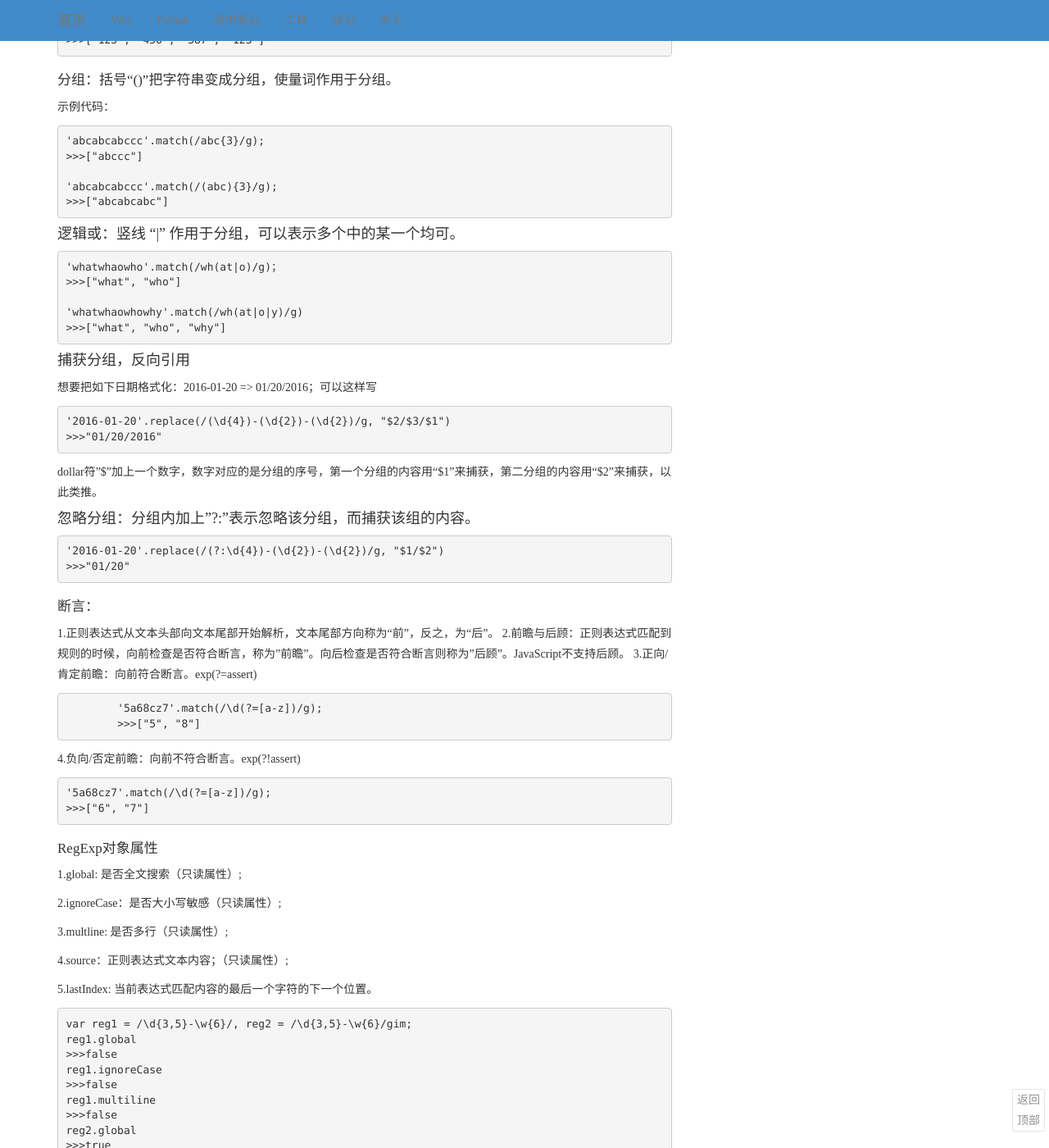
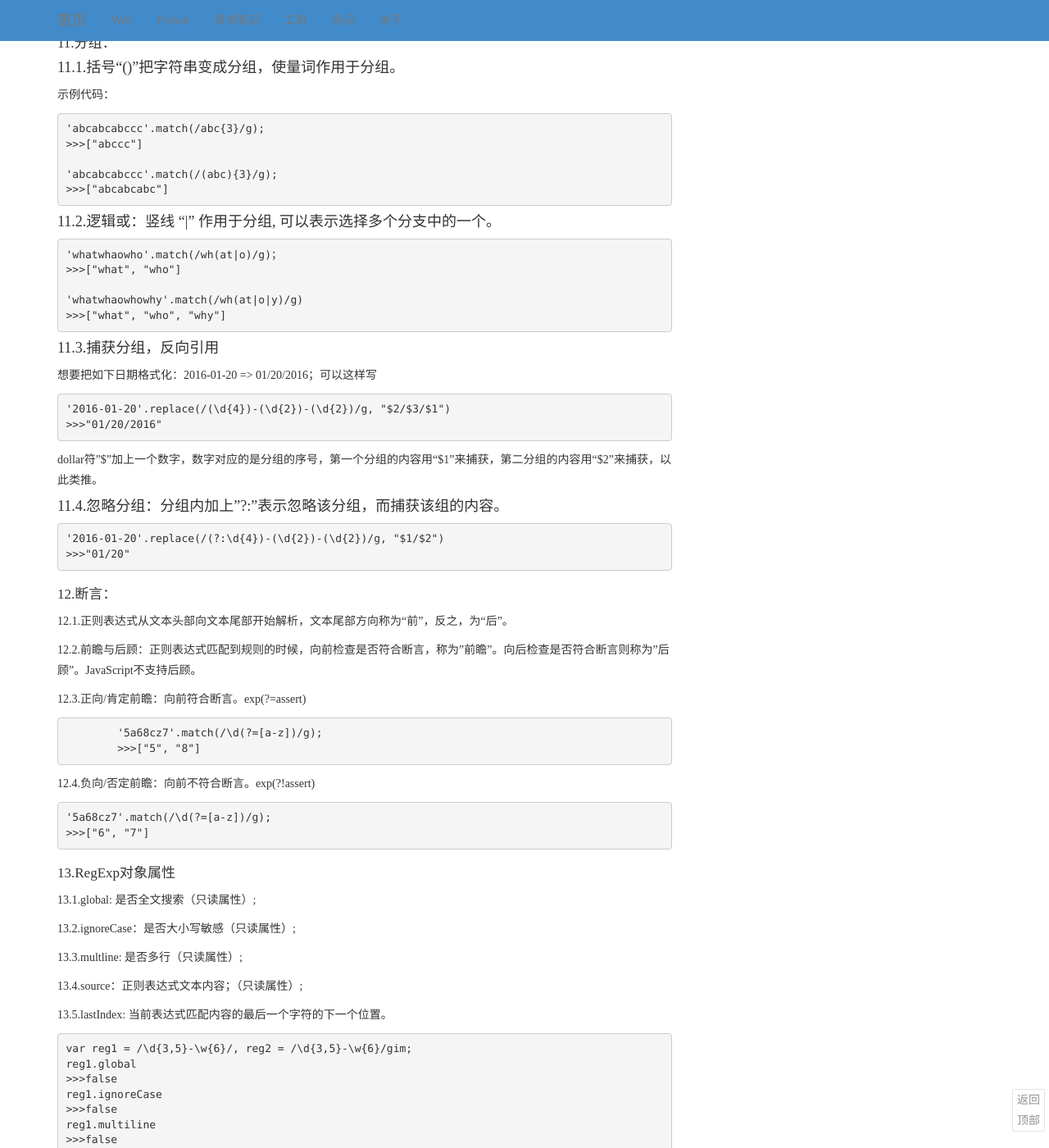
Before and after one commit to frankwang0909/blog_v1.0, a Jekyll site: the page built from _posts/2016-11-05-RegExp.md, in a window 1280 px wide and 1400 px high, scrolled down 3195 px. Shown: the whole window at 82% size. Built offline with Jekyll 4.4.1, drawn with Linux system fonts in a browser that asks for light colours; nearby versions of some CDN libraries; some of the changed text lies outside the part shown.

Commit message:
修改文章排版格式

```diff
--- a/_posts/2016-11-05-RegExp.md
+++ b/_posts/2016-11-05-RegExp.md
@@ -6,21 +6,19 @@ tags: JavaScript, RegExp
 ---
 
 
-### 什么是正则表达式Regular Expression？
+### 1.什么是正则表达式Regular Expression？
 正则表达式是一个字符串，定义了某个规则，按照这种规则来描述、匹配一系列符合条件的字符串。
 
-### 通配符
+### 2.通配符
 当前目录下查找文件(linux 命令行)
 
 	find ./ -name *.txt
 
-### 在线图形工具(https://regexper.com/)：可以在github上下载到本地，跑在本地，运行速度更快
-匹配邮箱：
-
-	^([a-zA-Z0-9_-])+@([a-zA-Z0-9_-])+((\.[a-zA-Z0-9_-]{2, 3}){1, 2})$
+### 3.在线图形工具(https://regexper.com/)：
+可以在github上下载到本地，跑在本地，运行速度更快
 
 
-### IDE中可以支持正则表达式：
+### 4.IDE中可以支持正则表达式：
 sublime快捷键Ctrl+F查找字符串，Ctrl+H 替换字符串，在底部唤出的面板左上角有开启正则表达式（快捷键Alt+R）
 
 	http://www.wangxingfeng.com
@@ -78,8 +76,8 @@ sublime快捷键Ctrl+F查找字符串，Ctrl+H 替换字符串，在底部唤出
 	13）\f: 换页符。
 
 
-### 字符类：
-通常，正则表达式一个字符对应字符串一个字符，如/a/对应字母a。
+### 8.字符类：
+#### 8.1.通常，正则表达式一个字符对应字符串一个字符，如/a/对应字母a。
 元字符[]构建一个字符类，如[abc]可以匹配字符a或b或c中的任意一个。
 在浏览器调试界面控制台输入：
 
@@ -89,7 +87,7 @@ sublime快捷键Ctrl+F查找字符串，Ctrl+H 替换字符串，在底部唤出
 
 	["a", "b", "c", "a"]
 
-#### 字符类取反：
+#### 8.2字符类取反：
 在[]内使用元字符^创建反向类，即匹配不属于某个字符类的字符串。如[^abc]匹配不是字符a、b、c的内容。
 在浏览器调试界面控制台输入：
 
@@ -100,7 +98,7 @@ sublime快捷键Ctrl+F查找字符串，Ctrl+H 替换字符串，在底部唤出
 	["1", "2", "3", "d", "4"]
 
 
-#### 范围类：
+#### 8.3范围类：
 1)[a-z]表示：a到z的任意一个字符；
 
 在浏览器调试界面控制台输入：
@@ -121,7 +119,7 @@ sublime快捷键Ctrl+F查找字符串，Ctrl+H 替换字符串，在底部唤出
 
 	["a", "B", "Z", "c", "d"]
 
-#### 预定义类（简写）
+#### 8.4预定义类（简写）
 	1. /./ => /[^\r\n]/  除了回车符和换行符之外的任何字符
 	2. /\d/ => [0-9]  数字字符
 	3. /\D/ => [^0-9] 非数字字符
@@ -141,22 +139,23 @@ sublime快捷键Ctrl+F查找字符串，Ctrl+H 替换字符串，在底部唤出
 	5. /\d{3}/ : 3个数字
 
 
-### 贪婪模式与非贪婪模式：
-1.贪婪模式：正则表达式会尽可能多地去匹配字符。
+### 10.贪婪模式与非贪婪模式：
+10.1.贪婪模式：正则表达式会尽可能多地去匹配字符。
 例如，下面的正则表达式，匹配3到6个数字的字符串，默认会尽可能多地去匹配。
 
 	'b12345678A5879e123'.match(/\d{3,6}/g)
 
 	>>>["123456", "5879", "123"]
 
-2.非贪婪模式：在量词后加一个问号, 尽可能少地去匹配字符串。
+10.2.非贪婪模式：在量词后加一个问号, 尽可能少地去匹配字符串。
 
 	'b12345678A5879e123'.match(/\d{3,6}?/g)
 
 	>>>["123", "456", "587", "123"]
 
 
-### 分组：括号“()”把字符串变成分组，使量词作用于分组。
+### 11.分组：
+#### 11.1.括号“()”把字符串变成分组，使量词作用于分组。
 示例代码：
 
 	'abcabcabccc'.match(/abc{3}/g);
@@ -165,7 +164,7 @@ sublime快捷键Ctrl+F查找字符串，Ctrl+H 替换字符串，在底部唤出
 	'abcabcabccc'.match(/(abc){3}/g);
 	>>>["abcabcabc"]
 
-#### 逻辑或：竖线 “|” 作用于分组，可以表示多个中的某一个均可。
+#### 11.2.逻辑或：竖线 “|” 作用于分组, 可以表示选择多个分支中的一个。
 
 	'whatwhaowho'.match(/wh(at|o)/g)；
 	>>>["what", "who"]
@@ -173,7 +172,7 @@ sublime快捷键Ctrl+F查找字符串，Ctrl+H 替换字符串，在底部唤出
 	'whatwhaowhowhy'.match(/wh(at|o|y)/g)
 	>>>["what", "who", "why"]
 
-#### 捕获分组，反向引用
+#### 11.3.捕获分组，反向引用
 想要把如下日期格式化：2016-01-20 => 01/20/2016；可以这样写
 
 	'2016-01-20'.replace(/(\d{4})-(\d{2})-(\d{2})/g, "$2/$3/$1")
@@ -182,36 +181,38 @@ sublime快捷键Ctrl+F查找字符串，Ctrl+H 替换字符串，在底部唤出
 
 dollar符"$"加上一个数字，数字对应的是分组的序号，第一个分组的内容用“$1”来捕获，第二分组的内容用“$2”来捕获，以此类推。
 
-#### 忽略分组：分组内加上"?:"表示忽略该分组，而捕获该组的内容。
+#### 11.4.忽略分组：分组内加上"?:"表示忽略该分组，而捕获该组的内容。
 
 	'2016-01-20'.replace(/(?:\d{4})-(\d{2})-(\d{2})/g, "$1/$2")
 	>>>"01/20"
 
 
-### 断言：
-1.正则表达式从文本头部向文本尾部开始解析，文本尾部方向称为“前”，反之，为“后”。
-2.前瞻与后顾：正则表达式匹配到规则的时候，向前检查是否符合断言，称为"前瞻"。向后检查是否符合断言则称为"后顾"。JavaScript不支持后顾。
-3.正向/肯定前瞻：向前符合断言。exp(?=assert)
+### 12.断言：
+12.1.正则表达式从文本头部向文本尾部开始解析，文本尾部方向称为“前”，反之，为“后”。
+
+12.2.前瞻与后顾：正则表达式匹配到规则的时候，向前检查是否符合断言，称为"前瞻"。向后检查是否符合断言则称为"后顾"。JavaScript不支持后顾。
+
+12.3.正向/肯定前瞻：向前符合断言。exp(?=assert)
 
 		'5a68cz7'.match(/\d(?=[a-z])/g);
 		>>>["5", "8"]
 
-4.负向/否定前瞻：向前不符合断言。exp(?!assert)
+12.4.负向/否定前瞻：向前不符合断言。exp(?!assert)
 
 	'5a68cz7'.match(/\d(?=[a-z])/g);
 	>>>["6", "7"]
 
 
-### RegExp对象属性
-1.global: 是否全文搜索（只读属性）;
+### 13.RegExp对象属性
+13.1.global: 是否全文搜索（只读属性）;
 
-2.ignoreCase：是否大小写敏感（只读属性）;
+13.2.ignoreCase：是否大小写敏感（只读属性）;
 
-3.multline: 是否多行（只读属性）;
+13.3.multline: 是否多行（只读属性）;
 
-4.source：正则表达式文本内容；（只读属性）;
+13.4.source：正则表达式文本内容；（只读属性）;
 
-5.lastIndex: 当前表达式匹配内容的最后一个字符的下一个位置。
+13.5.lastIndex: 当前表达式匹配内容的最后一个字符的下一个位置。
 
 	var reg1 = /\d{3,5}-\w{6}/, reg2 = /\d{3,5}-\w{6}/gim;
 	reg1.global
@@ -233,9 +234,9 @@ dollar符"$"加上一个数字，数字对应的是分组的序号，第一个
 	reg1.source == reg2.source
 	>>>true
 
-### RegExp的方法：test(), exec();
+### 14.RegExp的方法：test(), exec();
 
-#### RegExp.test(string): 测试某个字符串是否能够匹配该正则表达式。参数为字符串；返回值为布尔值。
+#### 14.1.RegExp.test(string): 测试某个字符串是否能够匹配该正则表达式。参数为字符串；返回值为布尔值。
 
 	var reg1 = /\d/, reg2 = /\d/g;
 	reg1.test('a12ab');
@@ -262,7 +263,7 @@ dollar符"$"加上一个数字，数字对应的是分组的序号，第一个
 	>>> reg2.lastIndex:2
 	>>> reg2.lastIndex:3
 
-#### RegExp.exec(string): 返回匹配信息的数组。
+#### 14.2.RegExp.exec(string): 返回匹配信息的数组。
 如果没有匹配的文本，则返回null，否则返回一个结果数组。非全局匹配模式，lastIndex为0，不会变。全局模式下，每次执行，lastIndex都会跟着改变。
 
 	var reg1 = /\d+(\w)\d/, reg2 = /\d+(\w)\d/g, str="1a2ce58g79ht";
@@ -276,9 +277,9 @@ dollar符"$"加上一个数字，数字对应的是分组的序号，第一个
 	>>>reg2.lastIndex:9	result.index:5	58g7,g
 
 
-### String的一些正则操作(查找、替换、切分等)方法：match()、search()、replace()、split();
+### 15.String的一些正则操作(查找、替换、切分等)方法：match()、search()、replace()、split();
 
-#### string.match(RegExp)：
+#### 15.1. string.match(RegExp)：
 1.非全局模式下，返回第一个匹配结果及其index以及原字符串的引用(见示例代码)；
 
 2.全局模式下，返回所有匹配结果为元素的数组；
@@ -296,10 +297,10 @@ dollar符"$"加上一个数字，数字对应的是分组的序号，第一个
 	console.log(matchArray2);
 	>>>["2016-10-01", "2017-10-01"]
 
-#### string.search(RegExp):
+#### 15.2.string.search(RegExp):
 参数可以是子字符串也可以是正则表达式。这个方法用来寻找某个子字符串或者正则表达式在该字符串中第一次匹配成功的位置，如果不成功，则返回-1.
 
-#### string.replace(RegExp, replacement)：
+#### 15.3.string.replace(RegExp, replacement)：
 1.这个方法用来进行正则表达式替换，将RegExp能匹配的文本替换成第二个参数replacement。默认只进行一次匹配。如果设定为全局模式，则所有能匹配的文本都会替换。
 
 	"2016-10-01 2017-10-01 20181001".replace(/\d{4}-\d{2}-\d{2}/, "Date");
@@ -341,7 +342,7 @@ dollar符"$"加上一个数字，数字对应的是分组的序号，第一个
 	});
 	>>>"one TWO THREE"
 
-#### string.split(RegExp):
+#### 15.4.string.split(RegExp):
 这个方法使用一个正则表达式切分字符串，正则表达式是否使用了全局模式对结果没有影响。
 
 	"one two three".split(/s+/);
```
Also changed, not shown: other parts of _posts/2016-11-05-RegExp.md (+12 -12 lines).
